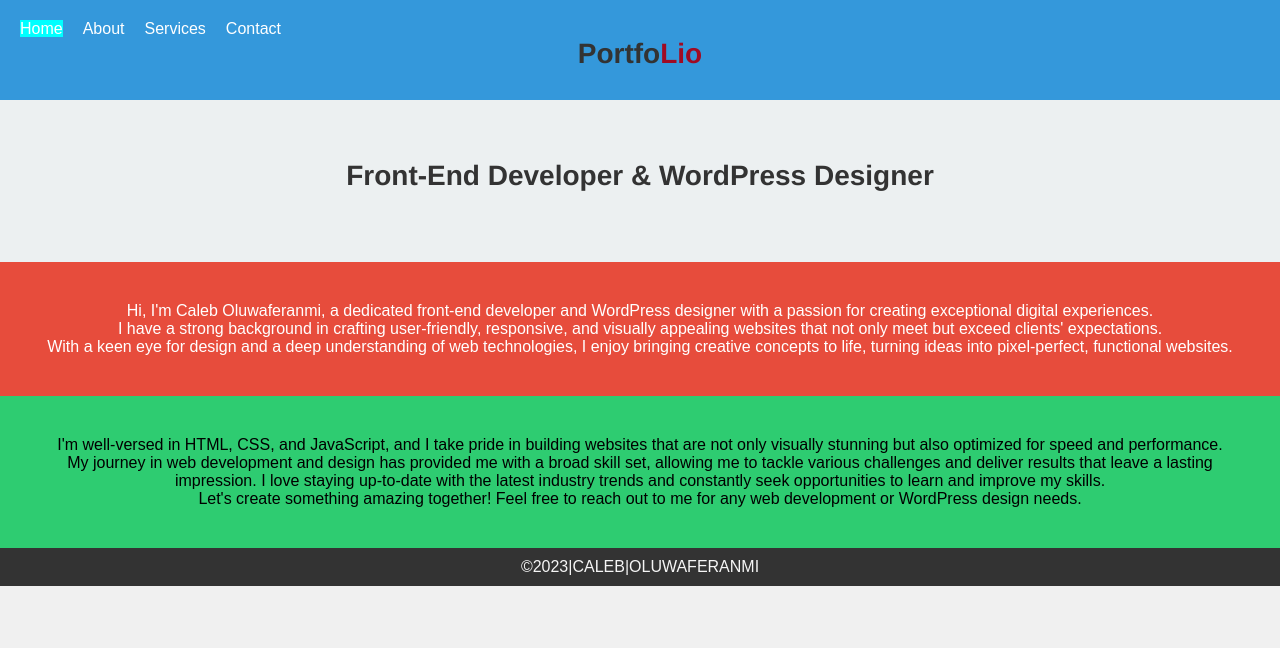
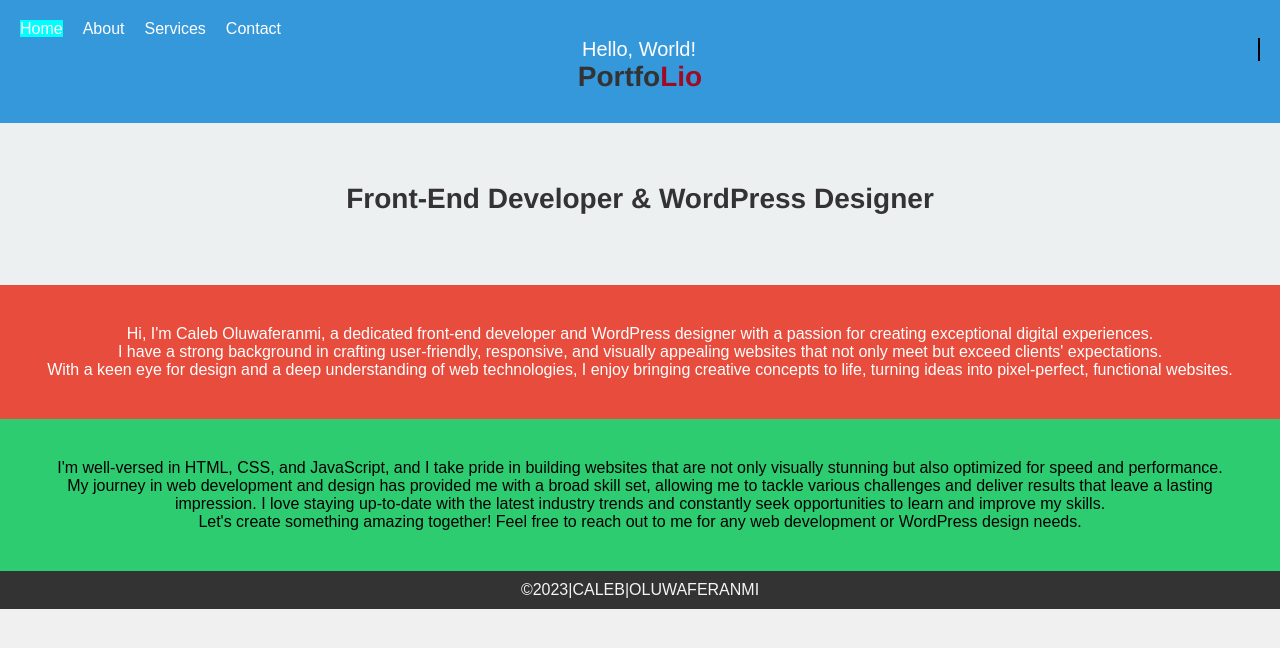
Before and after one commit to akingbala/portfolio, a plain HTML site: page index.html in a window 1280 px wide. Drawn offline with Linux system fonts and the light colour scheme.

Commit message:
Update index.html

```diff
--- a/index.html
+++ b/index.html
@@ -6,6 +6,14 @@
     <link rel="stylesheet" href="style.css">
     <link rel="icon" type="image/x-icon" href="download.png">
     <title>Front-End Developer & WordPress Designer</title>
+      <style>
+    #typed-text {
+      overflow: hidden; /* Hide overflow to create a typing effect */
+      white-space: nowrap; /* Prevent text from wrapping */
+      border-right: 2px solid #000; /* Simulate the typing cursor */
+      font-size: 20px;
+    }
+  </style>
 </head>
 <body>
     <header>
@@ -22,6 +30,30 @@
         <li><a href="contact.html">Contact</a></li>
     </ul>
 </div>
+
+
+<div id="typed-text"></div>
+
+<script>
+  const textToType = "Hello, World!"; // The text you want to type
+  const speed = 100; // Typing speed in milliseconds
+
+  const typedTextElement = document.getElementById('typed-text');
+
+  let charIndex = 0;
+
+  function typeText() {
+    typedTextElement.textContent += textToType[charIndex];
+    charIndex++;
+
+    if (charIndex < textToType.length) {
+      setTimeout(typeText, speed);
+    }
+  }
+
+  // Start typing when the page loads
+  window.onload = typeText;
+</script>
 <script>
   const menuToggle = document.getElementById('menu-toggle');
   const menu = document.getElementById('menu');
```
